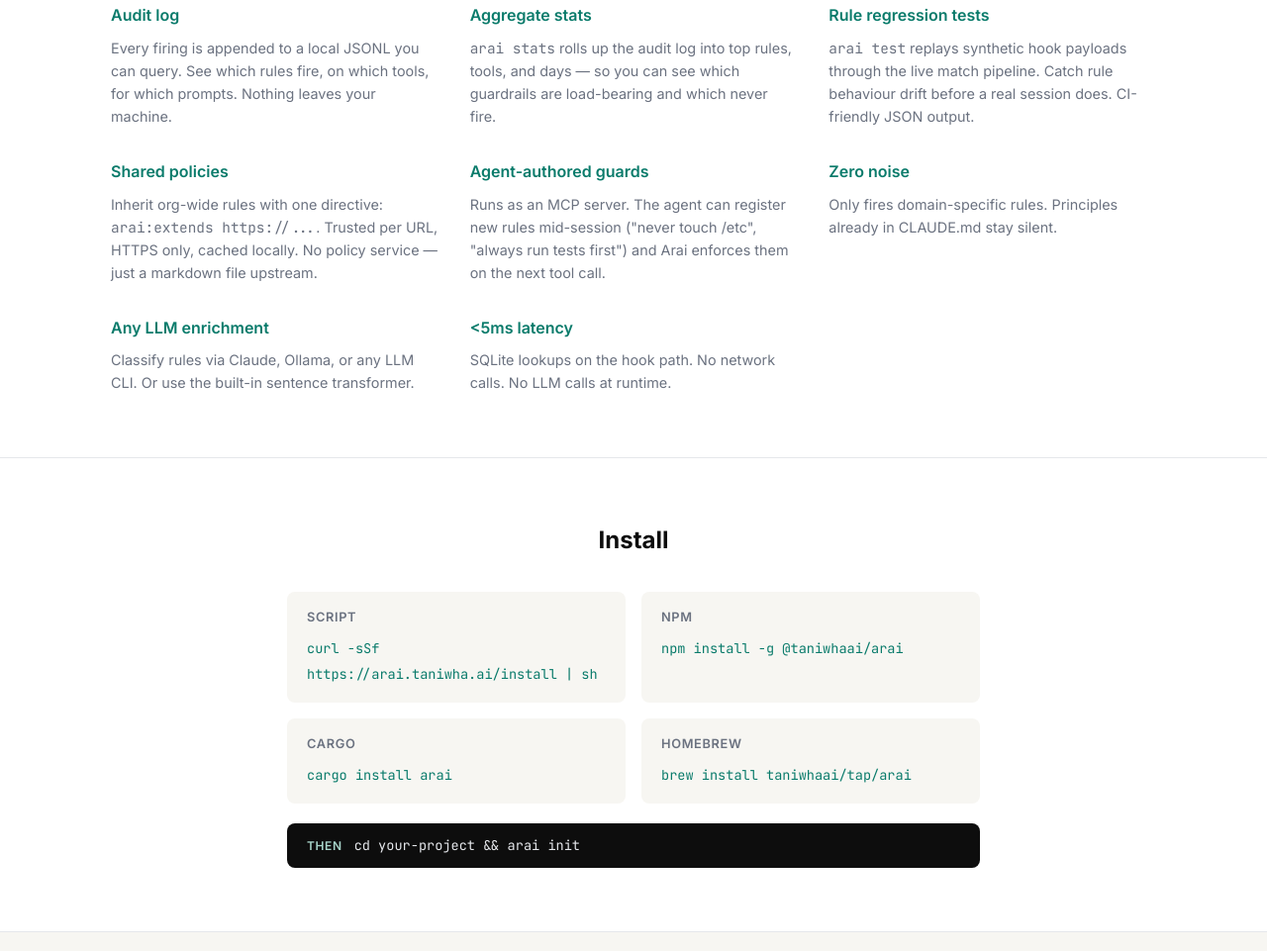
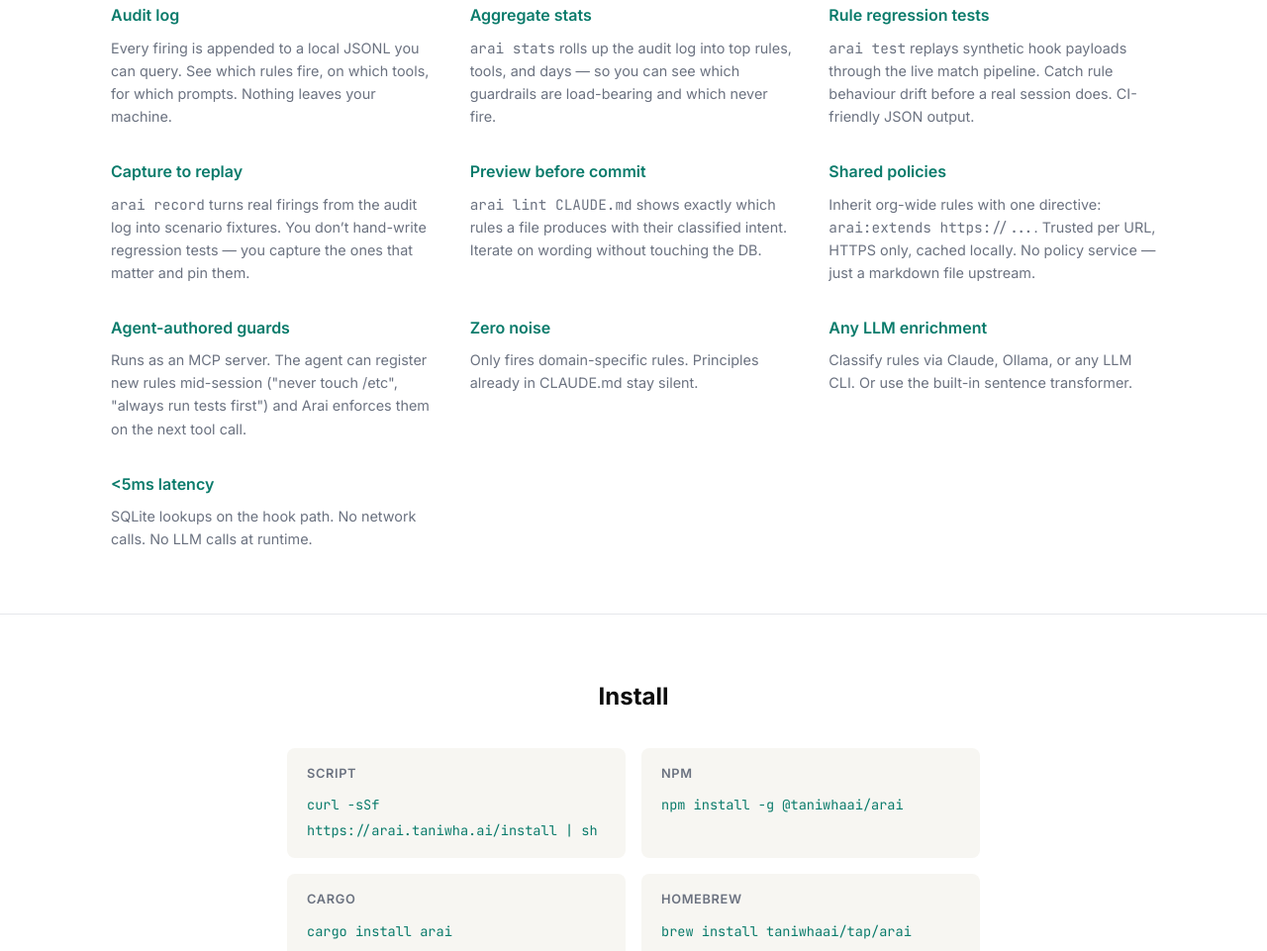
Before and after one commit to taniwhaai/arai, a plain HTML site: page site/index.html in a window 1280 px wide. Shown: the part 1140-2101 px from the top of the page at 99% size. Drawn offline with Linux system fonts and the light colour scheme.

Commit message:
docs(site): add Capture to replay + Preview before commit feature cards

```diff
--- a/site/index.html
+++ b/site/index.html
@@ -284,6 +284,14 @@
                 <p><code>arai test</code> replays synthetic hook payloads through the live match pipeline. Catch rule behaviour drift before a real session does. CI-friendly JSON output.</p>
             </div>
             <div class="feature">
+                <h3>Capture to replay</h3>
+                <p><code>arai record</code> turns real firings from the audit log into scenario fixtures. You don&rsquo;t hand-write regression tests &mdash; you capture the ones that matter and pin them.</p>
+            </div>
+            <div class="feature">
+                <h3>Preview before commit</h3>
+                <p><code>arai lint CLAUDE.md</code> shows exactly which rules a file produces with their classified intent. Iterate on wording without touching the DB.</p>
+            </div>
+            <div class="feature">
                 <h3>Shared policies</h3>
                 <p>Inherit org-wide rules with one directive: <code>arai:extends https://...</code>. Trusted per URL, HTTPS only, cached locally. No policy service &mdash; just a markdown file upstream.</p>
             </div>
```
